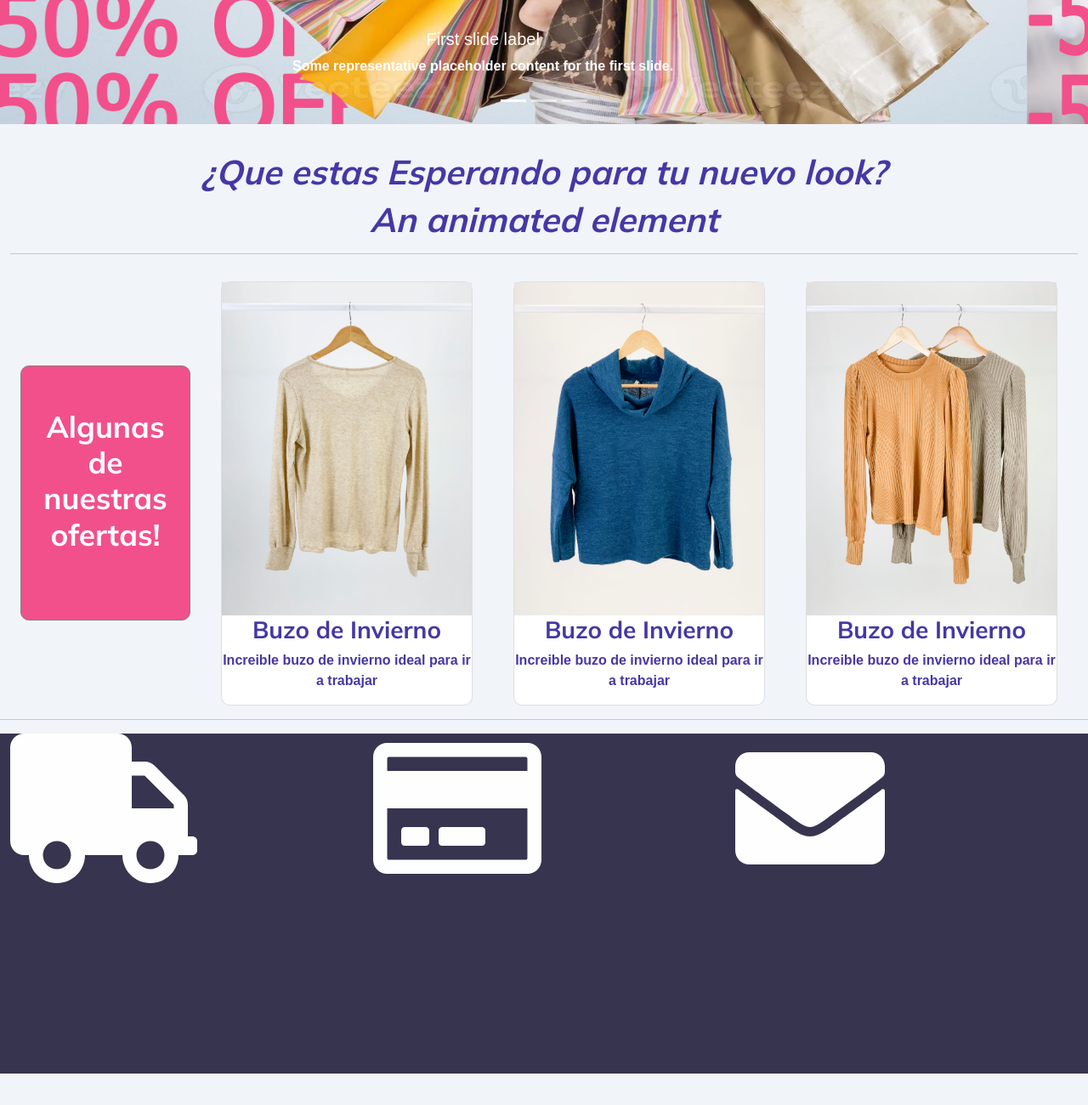
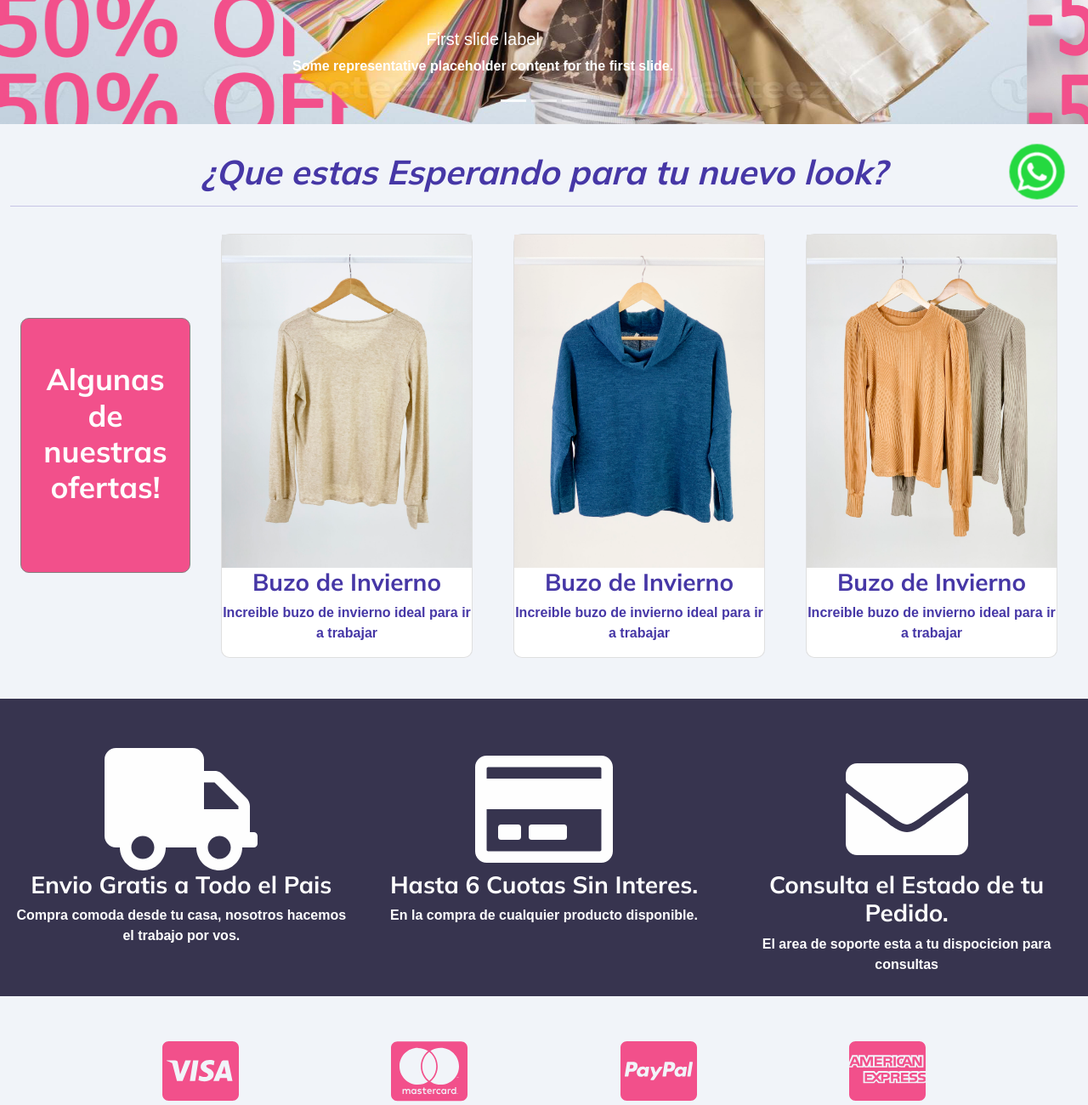
Before and after one commit to Gabrielfrias96/4taEntrega, a website: page index.html in a window 1280 px wide. Shown: the part 553-1853 px from the top of the page at 85% size. Before the commit the page ends 1816 px from the top, so only its background shows below. Drawn offline with nearby package versions, Linux system fonts and the light colour scheme; a web font is replaced by a local one.

Commit message:
Se añadieron mas secciones al index

```diff
--- a/index.html
+++ b/index.html
@@ -100,10 +100,9 @@
             <div class="row d-flex justify-content-evenly">
                 <div class="col-12 mt-3">
                     <h1>¿Que estas Esperando para tu nuevo look?</h1>
-                    <h1 class="animate__animated animate__bounce animate__delay-2s">An animated element</h1>
                     <hr>
                 </div>
-                <div class="col-md-3 text__ofert mt-3 animate__animated animate__bounce">
+                <div class="col-md-3 text__ofert mt-3">
                   <h2>Algunas de nuestras ofertas!</h2>
                 </div>
                 <div class="col-md-3 mt-3">
@@ -129,22 +128,43 @@
                 </div>
             </div>
         </div>
-        <hr class=" mt-3">
     </section>
-    <section>
-      <div class="container-fluid container__info">
+    <section><!--Contenedor de Info-->
+      <div class="container-fluid mt-5 container__info">
         <div class="row">
-          <div class="col-md-4">
+          <div class="col-md-4 mt-5">
             <i class="fas fa-truck icon__info"></i>
-
+            <h3>Envio Gratis a Todo el Pais</h3>
+            <p>Compra comoda desde tu casa, nosotros hacemos el trabajo por vos.</p>
           </div>
-          <div class="col-md-4">
+          <div class="col-md-4 mt-5">
             <i class="far fa-credit-card icon__info"></i>
+            <h3>Hasta 6 Cuotas Sin Interes.</h3>
+            <p>En la compra de cualquier producto disponible.</p>
           </div>
-          <div class="col-md-4">
+          <div class="col-md-4 mt-5">
             <i class="fas fa-envelope icon__info"></i>
+            <h3>Consulta el Estado de tu Pedido.</h3>
+            <p>El area de soporte esta a tu dispocicion para consultas</p>
           </div>
         </div>
+      </div>
+    </section>
+    <section><!-- Aqui estan los metodos de pago-->
+      <div class="container-fluid mt-5">
+        <div class="row">
+          <div class="col-12 container__icon--pagos">
+            <i class="fab fa-cc-visa"></i>
+            <i class="fab fa-cc-mastercard"></i>
+            <i class="fab fa-cc-paypal"></i>
+            <i class="fab fa-cc-amex"></i>
+          </div>
+        </div>
+      </div>
+    </section>
+    <section><!--Boton whatsapp flotante-->
+      <div class="btn__whatsapp">
+        <i class="fab fa-whatsapp icon__whatsapp"></i>
       </div>
     </section>
     <script src="https://cdn.jsdelivr.net/npm/bootstrap@5.1.0/dist/js/bootstrap.bundle.min.js" integrity="sha384-U1DAWAznBHeqEIlVSCgzq+c9gqGAJn5c/t99JyeKa9xxaYpSvHU5awsuZVVFIhvj" crossorigin="anonymous"></script>
--- a/scss/style.scss
+++ b/scss/style.scss
@@ -61,14 +61,61 @@ body{
      }
 }
 
+.text__ofert:hover{
+    background-color: $cool-naranja;
+}
 .container__info{
     background-color: $cool-negro;
+    display:flex;
+    align-items: center;
+    text-align: center;
+    color: $cool-blanco;
     width: 100%;
-    height: 400px;
+    height: 350px;
+    .icon__info{
+        color: $cool-blanco;
+        font-size:9rem
+    }
 }
 
-.icon__info{
-    color: $cool-blanco;
-    font-size:11rem ;
+.btn__whatsapp{
+    display: flex;
+    align-items: center;
+    justify-content: space-evenly;
+    position:fixed;
+    width:60px;
+    height:60px;
+    border-radius:50px;
+    background-color: #25D940;
+    bottom: 15px;
+    right: 30px;
+    cursor:pointer;
+    z-index: 100;
+    animation: latidos 3s infinite;
+   .icon__whatsapp{
+       font-size:3rem;
+       color: $cool-blanco;
+   }
+}
+
+@keyframes latidos {
+    from { transform: none; }
+    50% { transform: scale(1.2); }
+    to { transform: none; }
+}
+
+.btn__whatsapp:hover{
+    background-color:$cool-blanco;
+    .icon__whatsapp{
+    color:#25D940;}
+}
+
+.container__icon--pagos{
+    display: flex;
+    flex-wrap: nowrap;
+    align-items: center;
+    justify-content: space-evenly;
+    font-size:5rem;
+    color:$cool-rosa;
 
 }
```
Also changed, not shown: css/main.css, js/1200px-WhatsApp_logo-color-vertical.svg.png (added).
